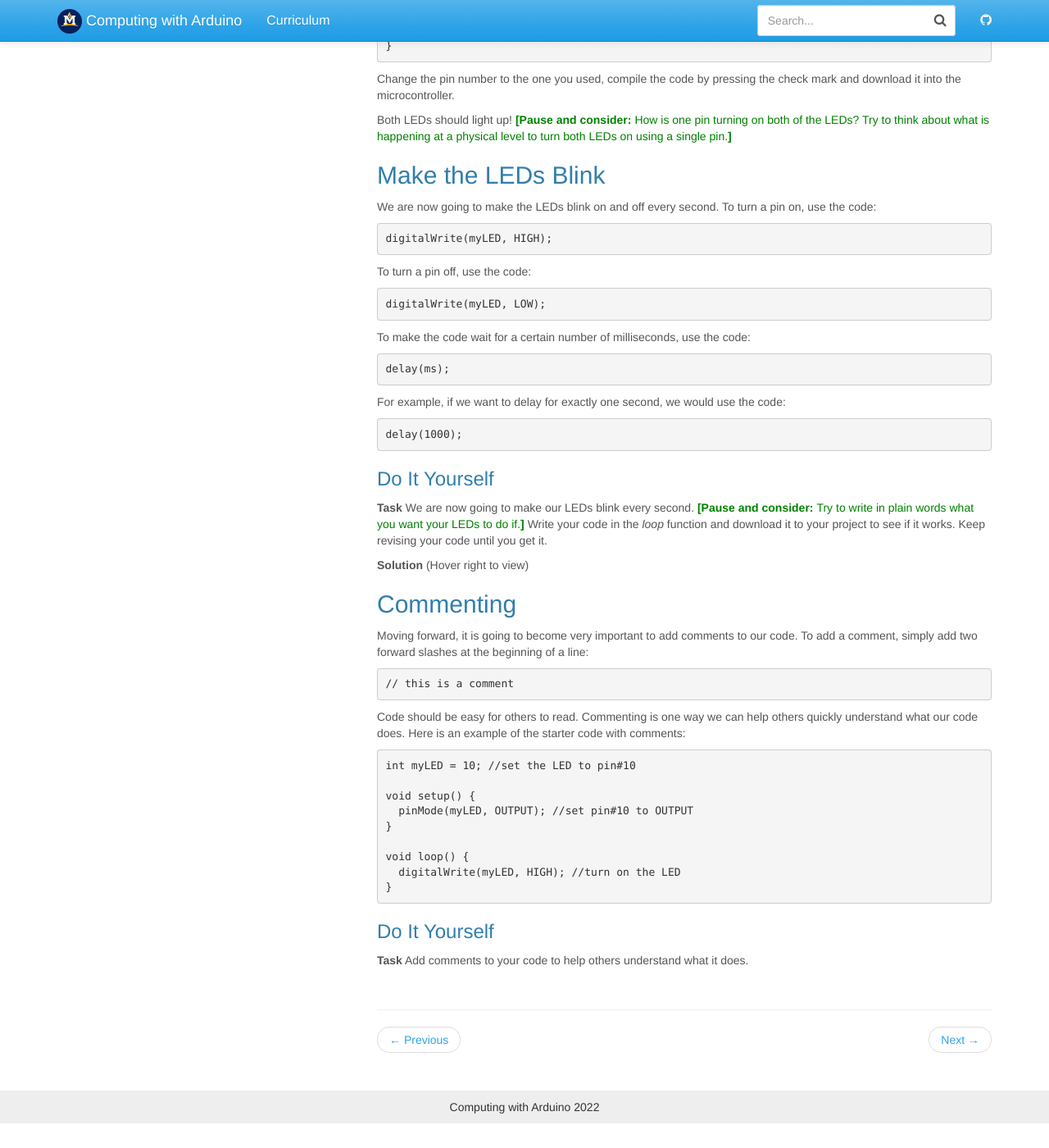
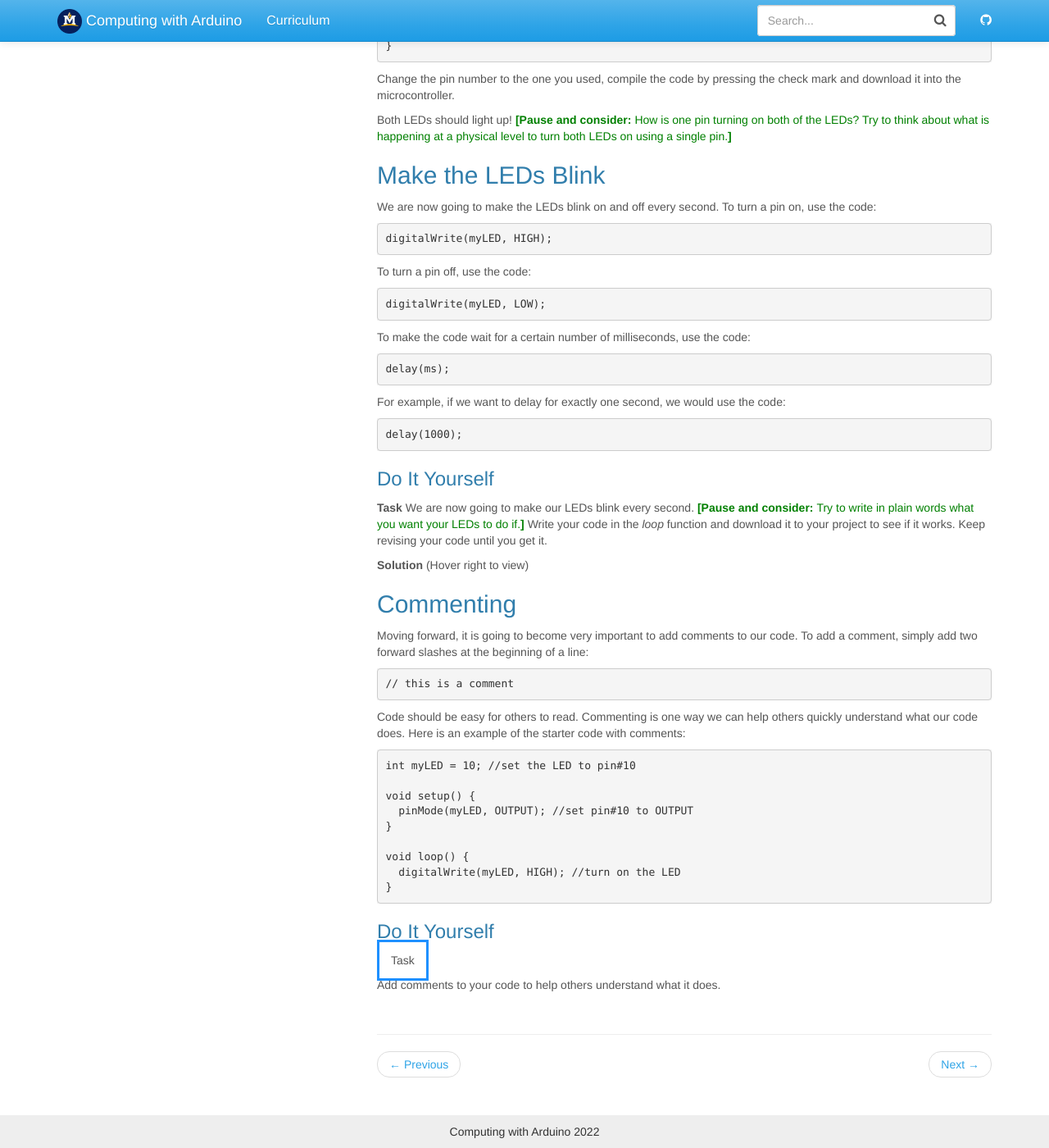
Before and after one commit to jake-chipps/friendometer, a Jekyll site: the page built from _docs/lessons/1-2.md, in a window 1280 px wide and 1400 px high, scrolled down 2118 px. Shown: the whole window at 82% size. Built offline with Jekyll 4.4.1, drawn with Linux system fonts in a browser that asks for light colours; before the commit the page ends 3488 px from its top, so only the background shows below that.

Commit message:
Attempt style

````diff
--- a/_docs/lessons/1-2.md
+++ b/_docs/lessons/1-2.md
@@ -116,4 +116,6 @@ void loop() {
 ```
 
 ### Do It Yourself
-**Task** Add comments to your code to help others understand what it does.
+<span class="task-header">Task</span>
+
+Add comments to your code to help others understand what it does.
--- a/assets/css/main.scss
+++ b/assets/css/main.scss
@@ -76,3 +76,10 @@
     color: Black;
   }
 }
+
+.task-header {
+  border:3px;
+  border-style:solid;
+  border-color:DodgerBlue;
+  padding: 1em;
+}
````
